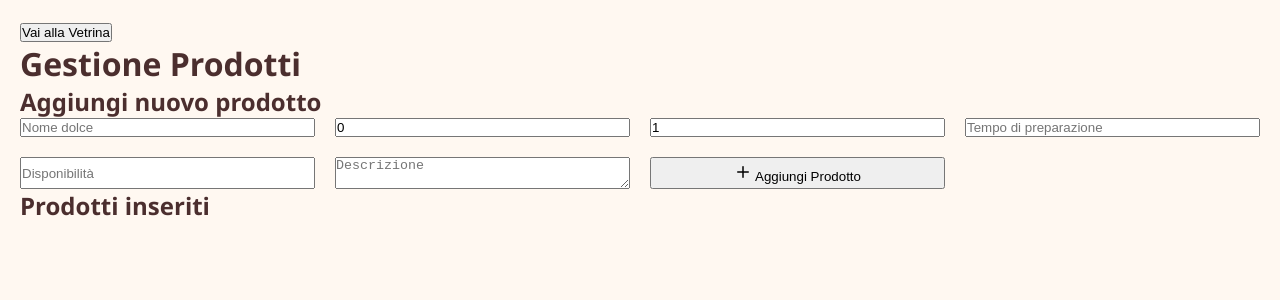
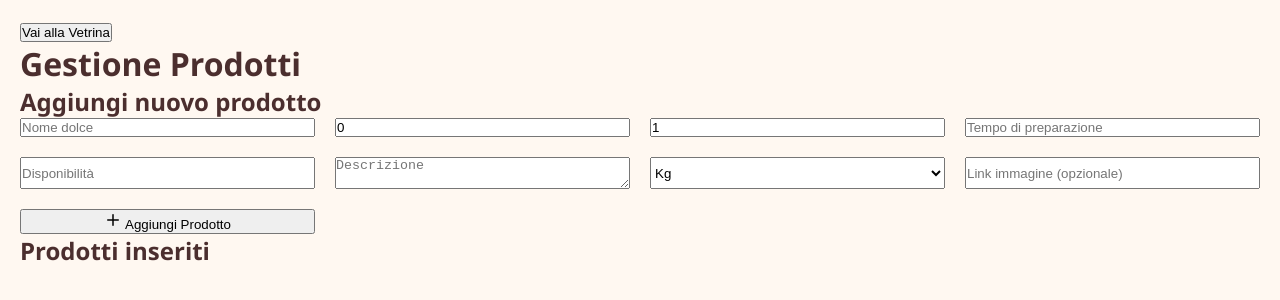
Before and after one commit to fabiosss/webapp-pasticceria, a Next.js app: page / in a window 1280 px wide. Shown: the top 300 px of the page. Built offline with nearby package versions, Linux system fonts and the light colour scheme.

Commit message:
Salvataggio prodotti su Supabase

```diff
--- a/src/app/page.tsx
+++ b/src/app/page.tsx
@@ -2,6 +2,7 @@
 import { useState } from "react";
 import { Plus, Trash2 } from 'lucide-react';
 import Link from 'next/link';
+import { supabase } from '@/lib/supabase';
 
 interface Prodotto {
   nome: string;
@@ -10,6 +11,8 @@ interface Prodotto {
   kg: number;
   preparazione: string;
   disponibilita: string;
+  immagine?: string;
+  unita: 'kg' | 'pz';
 }
 
 export default function Dashboard() {
@@ -21,6 +24,8 @@ export default function Dashboard() {
     kg: 1,
     preparazione: "",
     disponibilita: "",
+    unita: "kg", // valore predefinito
+    immagine: ""
   });
 
   const handleChange = (e: React.ChangeEvent<HTMLInputElement | HTMLTextAreaElement>) => {
@@ -31,11 +36,38 @@ export default function Dashboard() {
     }));
   };
 
-  const handleSubmit = (e: React.FormEvent) => {
+  const handleSubmit = async (e: React.FormEvent) => {
     e.preventDefault();
-    setProdotti([...prodotti, formData]);
-    setFormData({ nome: "", descrizione: "", prezzo: 0, kg: 1, preparazione: "", disponibilita: "" });
+
+    const { data: { user }, error: authError } = await supabase.auth.getUser();
+    if (authError || !user) {
+      alert("Devi effettuare il login.");
+      return;
+    }
+
+    const { error } = await supabase
+      .from('prodotti')
+      .insert([{ ...formData, user_id: user.id }]);
+
+    if (error) {
+      console.error("❌ Errore Supabase:", error.message);
+      alert("Errore durante il salvataggio.");
+      return;
+    }
+
+    alert("✅ Prodotto salvato!");
+    setFormData({
+      nome: "",
+      descrizione: "",
+      prezzo: 0,
+      kg: 1,
+      preparazione: "",
+      disponibilita: "",
+      immagine: "",
+      unita: "kg",
+    });
   };
+
 
   const removeProduct = (index: number) => {
     const updated = [...prodotti];
@@ -64,6 +96,25 @@ export default function Dashboard() {
             <input name="preparazione" value={formData.preparazione} onChange={handleChange} placeholder="Tempo di preparazione" required className="px-4 py-2 border rounded-md" />
             <input name="disponibilita" value={formData.disponibilita} onChange={handleChange} placeholder="Disponibilità" required className="px-4 py-2 border rounded-md" />
             <textarea name="descrizione" value={formData.descrizione} onChange={handleChange} placeholder="Descrizione" required className="px-4 py-2 border rounded-md md:col-span-2" />
+            <select
+            name="unita"
+            value={formData.unita}
+            onChange={handleChange}
+            required
+            className="px-4 py-2 border rounded-md"
+          >
+            <option value="kg">Kg</option>
+            <option value="pz">Pezzi</option>
+          </select>
+
+          <input
+            name="immagine"
+            value={formData.immagine}
+            onChange={handleChange}
+            placeholder="Link immagine (opzionale)"
+            className="px-4 py-2 border rounded-md"
+          />
+
             <button type="submit" className="bg-blue-600 hover:bg-blue-700 text-white px-4 py-2 rounded-md flex items-center justify-center gap-2 md:col-span-2">
               <Plus size={18} /> Aggiungi Prodotto
             </button>
```
